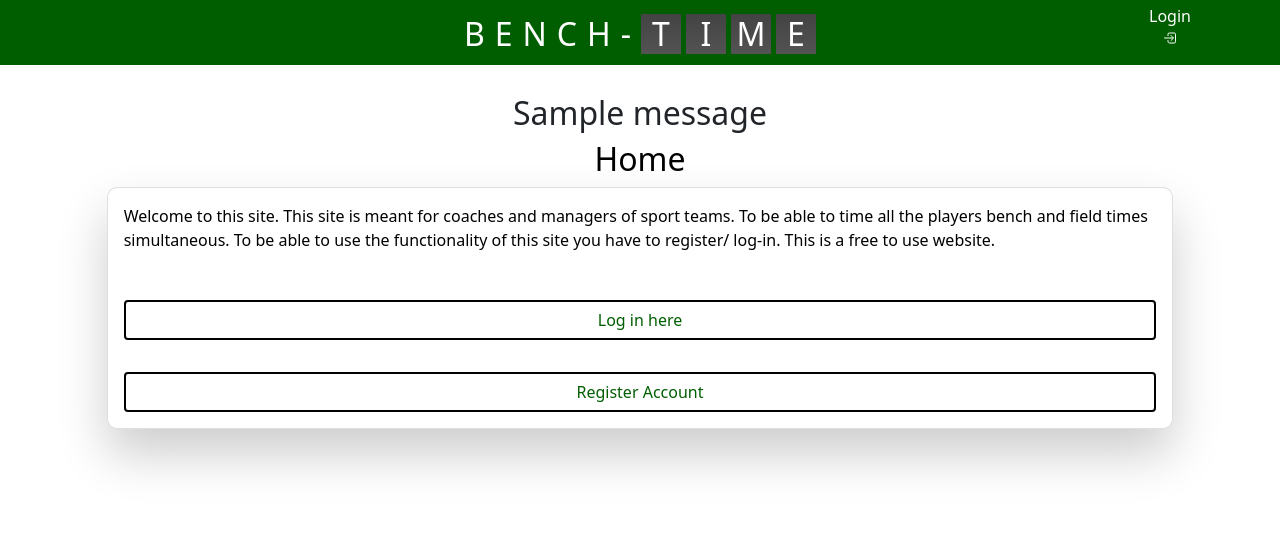
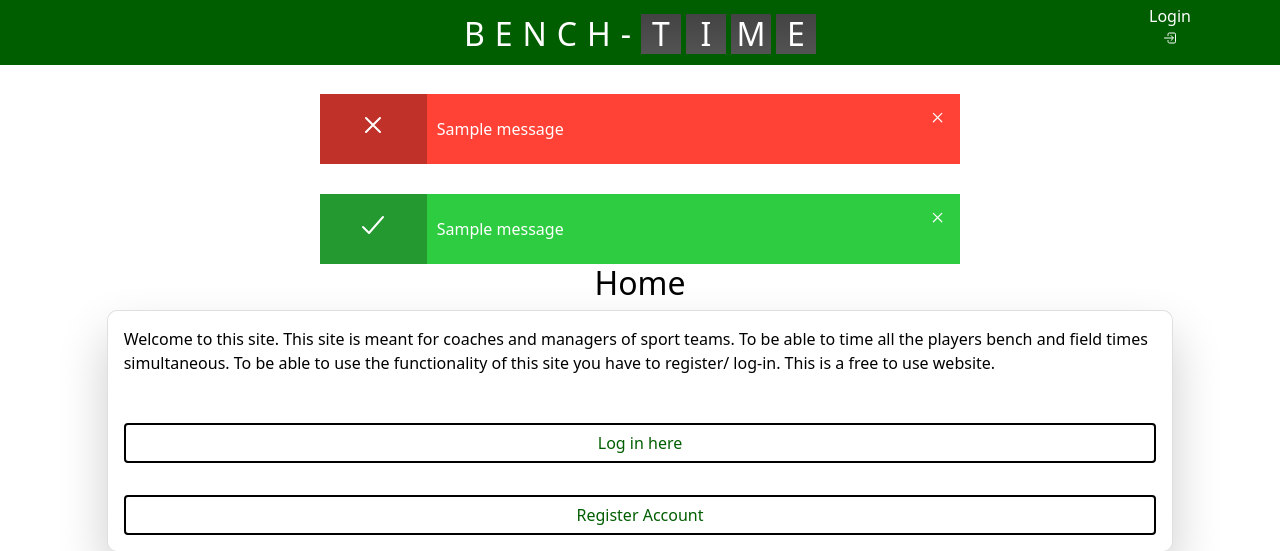
Before and after one commit to pjdijxhoorn/Bench-Timer, a Flask app: page / in a window 1280 px wide. Shown: the top 551 px of the page. Run offline with Flask 2, Linux system fonts and the light colour scheme; one stand-in notice (Sample message) is shown; a database or web service that is not in the repository returns one stand-in record (values such as "Sample title"); some libraries are stand-ins or nearby versions.

Commit message:
styled the flash message box and added categories to the messages

```diff
--- a/app.py
+++ b/app.py
@@ -40,15 +40,15 @@ def register():
         passwordconfirm = request.form.get("passwordconfirm")
         # check for existing users / mail and password confirm
         if existing_user:
-            flash("Username already exists")
+            flash("Username already exists", 'error')
             return redirect(url_for("register"))
 
         if existing_email:
-            flash("Email is already registered")
+            flash("Email is already registered", 'error')
             return redirect(url_for("register"))
 
         if password != passwordconfirm:
-            flash("The passwords should match")
+            flash("The passwords should match", 'error')
             return redirect(url_for("register"))
 
         # build a new user
@@ -62,7 +62,7 @@ def register():
 
         # put the new user into 'session' cookie
         session["user"] = request.form.get("username").lower()
-        flash("Registration Successful!")
+        flash("Registration Successful!", 'success')
         return render_template("home.html")
     return render_template("register.html")
 
@@ -81,17 +81,17 @@ def login():
                                 request.form.get("password")):
                 session["user"] = request.form.get("username").lower()
                 flash("Welcome, {}".format(
-                    request.form.get("username")))
+                    request.form.get("username")), 'success')
                 return render_template("home.html")
 
             else:
                 # invalid password match
-                flash("Incorrect Username and/or Password")
+                flash("Incorrect Username and/or Password", 'error')
                 return redirect(url_for("login"))
 
         else:
             # username doesn't exist
-            flash("Incorrect Username and/or Password")
+            flash("Incorrect Username and/or Password", 'error')
             return redirect(url_for("login"))
 
     return render_template("login.html")
@@ -151,7 +151,7 @@ def stopwatchClock(team_id):
         }
 
         mongo.db.results.insert(result)
-        flash("The results are stored")
+        flash("The results are stored", 'success')
     team = mongo.db.teams.find_one({"_id": ObjectId(team_id)})
     return render_template(
                             "stopwatchClock.html",
@@ -186,7 +186,7 @@ def team():
 
         # inserts the team
         mongo.db.teams.insert_one(newteam)
-        flash("team Successfully Added")
+        flash("team Successfully Added", 'success')
         return redirect(url_for("team"))
 
     userTeam = mongo.db.teams.find(
@@ -221,7 +221,7 @@ def editteam(team_id):
 
         }
         mongo.db.teams.update({"_id": ObjectId(team_id)}, editedteam)
-        flash("Team Successfully edited")
+        flash("Team Successfully edited", 'success')
         return redirect(url_for('team', username=session['user']))
 
     team = mongo.db.teams.find_one({"_id": ObjectId(team_id)})
@@ -233,13 +233,12 @@ def editteam(team_id):
 def deleteTeam(team_id):
     # deletes recipe
     mongo.db.teams.remove({"_id": ObjectId(team_id)})
-    flash("team succesfully deleted")
+    flash("team succesfully deleted", 'success')
     return redirect(url_for('team', username=session['user']))
 
 
 @app.route("/results")
 def results():
-
     userResults = mongo.db.results.find(
         {"created_by": session["user"]})
     return render_template("results.html", userResults=userResults)
@@ -251,11 +250,12 @@ def resultsind(results_id):
     results = mongo.db.results.find({"_id": ObjectId(results_id)})
     return render_template("resultsind.html", results=results)
 
+
 @app.route("/deleteResults/<results_id>", methods=["GET", "POST"])
 def deleteResults(results_id):
     # deletes recipe
     mongo.db.results.remove({"_id": ObjectId(results_id)})
-    flash("results succesfully deleted")
+    flash("results successfully deleted", 'success')
     return redirect(url_for('results', username=session['user']))
 
 
@@ -266,7 +266,7 @@ def settings():
 
 @app.route("/logout")
 def logout():
-    flash("You have been logged out")
+    flash("You have been logged out", 'success')
     session.pop("user")
     return redirect(url_for("login"))
 
--- a/static/css/style.css
+++ b/static/css/style.css
@@ -253,8 +253,97 @@ body {
 }
 
 /*----------flash message box*/
-.flash-box {
+.white-block {
     margin-top: 30px;
+}
+
+.message {
+    height: 70px;
+    margin-left: 25%;
+    margin-right: 25%;
+    margin-top: 30px;
+}
+
+.success-message {
+    background-color: #2ecc40;
+}
+
+.error-message {
+    background-color: #ff4136;
+}
+
+.message .row {
+    height: 100%;
+}
+
+@media only screen and (max-width: 768px) and (min-width: 10px) {
+    .message {
+        margin-left: 5%;
+        margin-right: 5%;
+    }
+}
+
+.message-icon {
+    background-color: rgba(0, 0, 0, 0.25);
+    color: white;
+    text-align: center;
+    line-height: 70px;
+    height: 100%;
+    font-size: 2em;
+}
+
+
+
+.message-body {
+    color: white;
+    line-height: 70px;
+    height: 100%;
+    padding-left: 10px;
+    position: relative;
+}
+
+.Message-button {
+    position: absolute;
+    width: 25px;
+    height: 25px;
+    right: 10px;
+    top: 10px;
+    border: none;
+    background: transparent;
+    color: white;
+}
+
+@media only screen and (max-width: 768px) and (min-width: 10px) {
+    .Message-button {
+        background: rgba(0, 0, 0, 0.25);
+    }
+}
+
+
+.Message-button:hover {
+    background: rgba(0, 0, 0, 0.25);
+}
+
+
+.Message-button ion-icon {
+    position: absolute;
+    right: 3px;
+    top: 4px;
+    font-size: 1.2em;
+
+}
+
+.Message-button:hover {
+    background-color: rgba(0, 0, 0, 0.25);
+}
+
+.is-hidden {
+    opacity: 0;
+    height: 0;
+    font-size: 0;
+    padding: 0;
+    margin: 0 auto;
+    display: block;
 }
 
 /*---------- forms*/
--- /dev/null
+++ b/static/js/messages.js
@@ -0,0 +1,10 @@
+function closeMessage(el) {
+    el.classList.add('is-hidden');
+    document.getElementById('closed').classList.add('white-block')
+}
+
+document.querySelectorAll('.js-messageClose').forEach(item => {
+    item.addEventListener('click', function(e) {
+        closeMessage(this.closest('.message'))
+    })
+})
--- a/templates/base.html
+++ b/templates/base.html
@@ -129,15 +129,51 @@
     {% endif %}
     <!-- flash messages -->
     <section class="flash-box">
-        {% with messages = get_flashed_messages() %}
-        {% if messages %}
-        {% for message in messages %}
-        <div class="col-12 g-0 flashes text-center">
-            <h2 class="errorMsg">{{ message }}</h2>
+        <!-- flash messages error -->
+        {% with errors = get_flashed_messages(category_filter=["error"]) %}
+        {% if errors %}
+        {%- for msg in errors %}
+        <div class="message error-message">
+            <div class="row g-0 ">
+                <div class=" col-2 message-icon">
+                    <ion-icon name="close-outline"></ion-icon>
+                </div>
+                <div class=" col-10 message-body">
+                    <p>{{ msg }}</p>
+                    <button class="Message-close js-messageClose Message-button">
+                        <ion-icon name="close-outline"></ion-icon>
+                    </button>
+                </div>
+
+            </div>
         </div>
-        {% endfor %}
+        {% endfor -%}
         {% endif %}
         {% endwith %}
+        <!-- flash messages success -->
+        {% with success = get_flashed_messages(category_filter=["success"]) %}
+        {% if success %}
+        {%- for msg in success %}
+        <div class="message success-message">
+            <div class="row g-0 ">
+                <div class=" col-2 message-icon">
+                    <ion-icon name="checkmark-outline"></ion-icon>
+                </div>
+                <div class=" col-10 message-body">
+                    <p>{{ msg }}</p>
+                    <button class="Message-close js-messageClose Message-button">
+                        <ion-icon name="close-outline"></ion-icon>
+                    </button>
+                </div>
+
+            </div>
+        </div>
+        {% endfor -%}
+        {% else %}
+        <div class="white-block"></div>
+        {% endif %}
+        {% endwith %}
+        <div id="closed"></div>
     </section>
 
     <!--- content block --->
@@ -158,6 +194,7 @@
     <script type="module" src="https://unpkg.com/ionicons@5.5.2/dist/ionicons/ionicons.esm.js"></script>
     <script nomodule src="https://unpkg.com/ionicons@5.5.2/dist/ionicons/ionicons.js"></script>
     <script src="/static/js/navbar.js"></script>
+    <script src="/static/js/messages.js"></script>
 </body>
 
 </html>
--- a/templates/settings.html
+++ b/templates/settings.html
@@ -1,9 +1,6 @@
 {% extends "base.html"%}
 {% block content %}
-
 <h2 class="text-center text-black">Settings</h2>
 
 
-
-
 {% endblock %}
```
